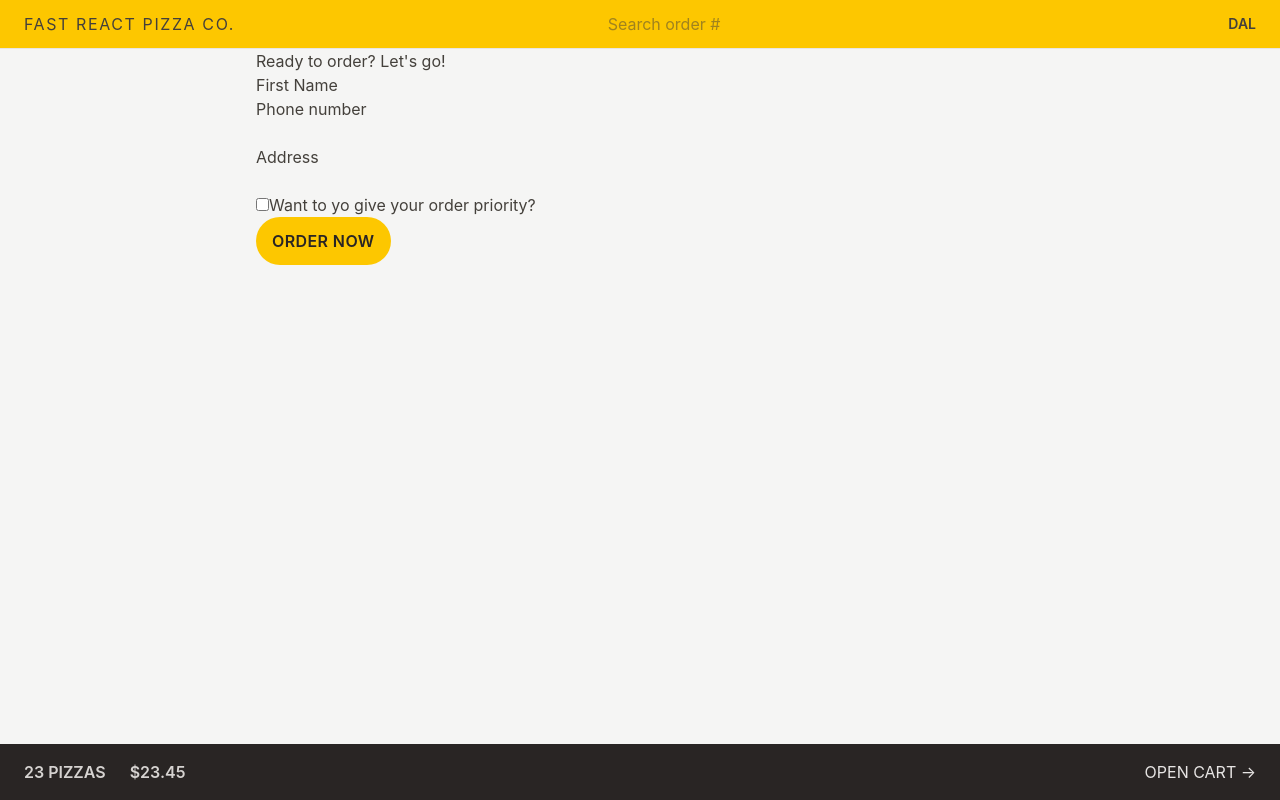
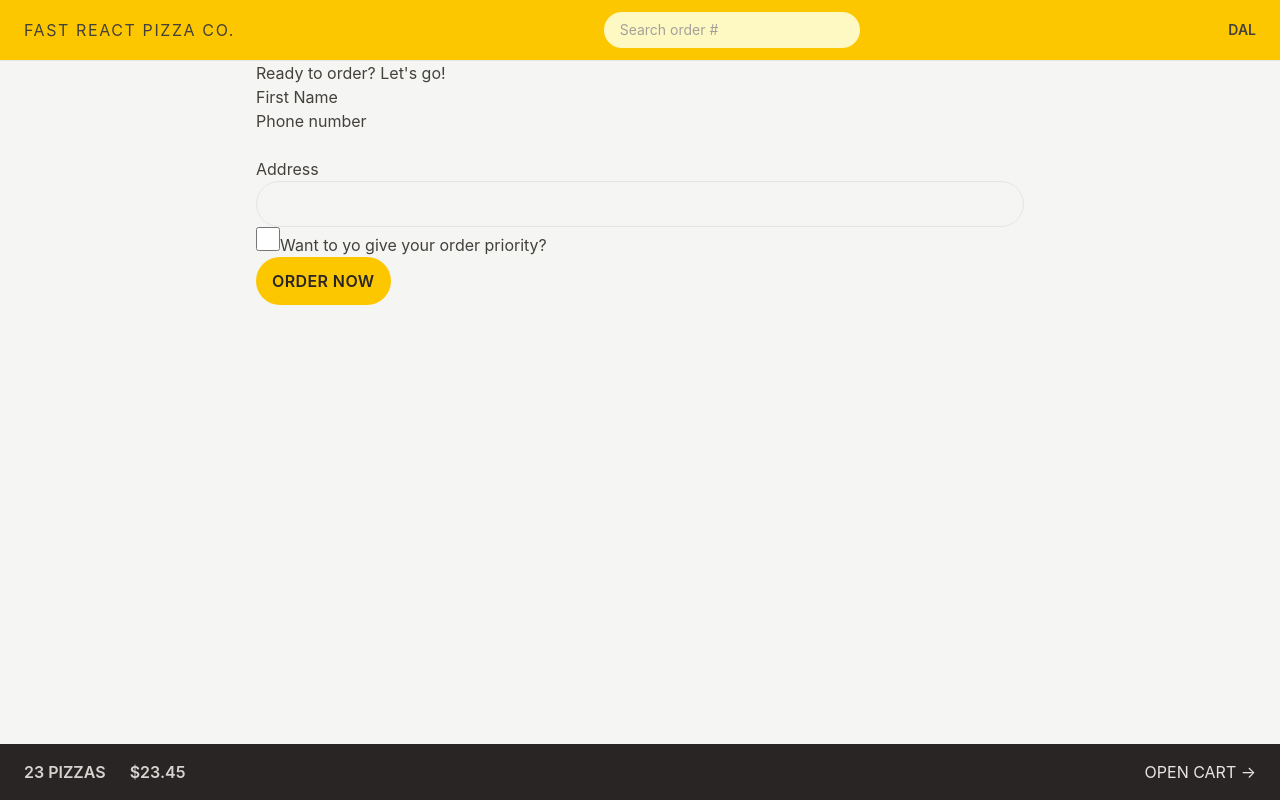
Before and after one commit to dal-gp/fast-react-pizza, a React (Vite) app: page /order/new in a window 1280 px wide. Built offline with nearby package versions, Linux system fonts and the light colour scheme.

Commit message:
style: add styled form inputs with focus rings and transitions to SearchOrder and CreateOrder

```diff
--- a/src/features/order/CreateOrder.jsx
+++ b/src/features/order/CreateOrder.jsx
@@ -80,7 +80,12 @@
         <div>
           <label>Address</label>
           <div>
-            <input type="text" name="address" required />
+            <input
+              type="text"
+              name="address"
+              required
+              className="w-full rounded-full border border-stone-200 px-4 py-2 text-sm transition-all duration-300 placeholder:text-stone-400 focus:ring focus:ring-yellow-400 focus:outline-none md:px-6 md:py-3"
+            />
           </div>
         </div>
 
@@ -91,6 +96,7 @@
             id="priority"
             // value={withPriority}
             // onChange={(e) => setWithPriority(e.target.checked)}
+            className="h-6 w-6 accent-yellow-400 focus:ring focus:ring-yellow-400 focus:ring-offset-2 focus:outline-none"
           />
           <label htmlFor="priority">Want to yo give your order priority?</label>
         </div>
--- a/src/features/order/SearchOrder.jsx
+++ b/src/features/order/SearchOrder.jsx
@@ -23,6 +23,7 @@
         placeholder="Search order #"
         value={query}
         onChange={(e) => setQuery(e.target.value)}
+        className="w-28 rounded-full bg-yellow-100 px-4 py-2 text-sm transition-all duration-300 placeholder:text-stone-400 focus:ring focus:ring-yellow-500/50 focus:outline-none sm:w-64 sm:focus:w-72"
       />
     </form>
   );
```
